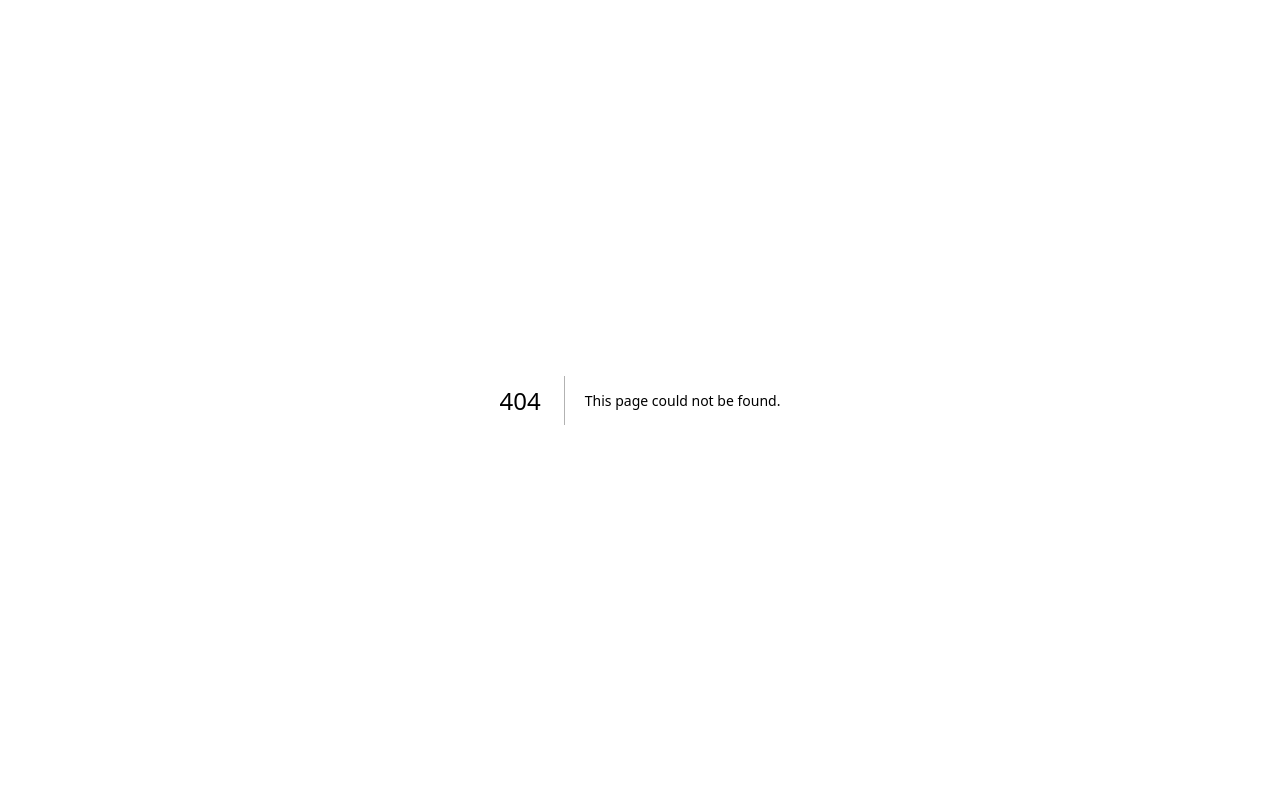
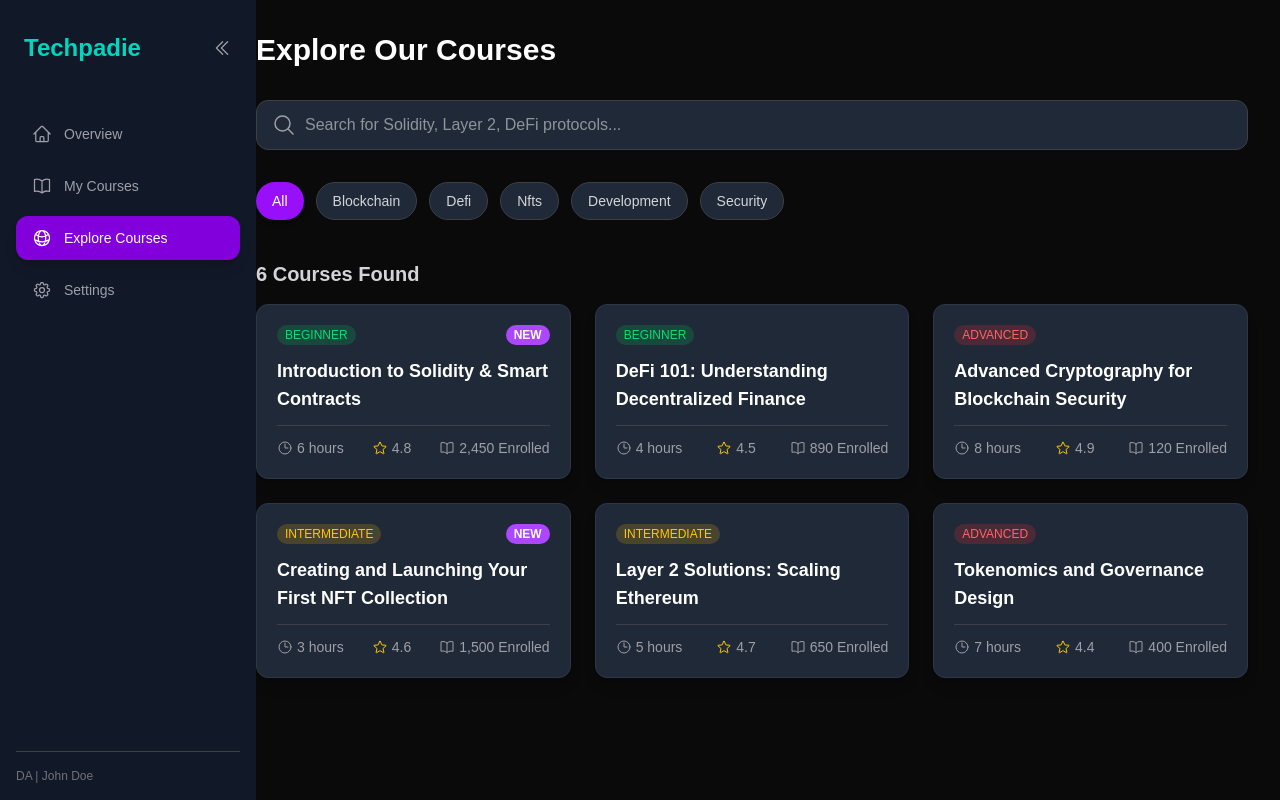
Before and after one commit to TeenGirlsinBlockchain/Techpadie, a Next.js app: page /dashboard/explore in a window 1280 px wide. Before the commit this address had no page. Built offline with nearby package versions, Linux system fonts and the light colour scheme.

Commit message:
added new types

```diff
--- a/app/dashboard/components/ExploreCourseCard.tsx
+++ b/app/dashboard/components/ExploreCourseCard.tsx
@@ -0,0 +1,60 @@
+"use client";
+
+import React from 'react';
+import Link from 'next/link';
+import { ClockIcon, StarIcon, BookOpenIcon } from '@heroicons/react/24/outline';
+import { ExploreCourse } from '@/app/types/dashboard';
+
+interface ExploreCourseCardProps {
+  course: ExploreCourse;
+}
+
+export default function ExploreCourseCard({ course }: ExploreCourseCardProps) {
+
+  const levelColor = course.level === 'beginner' ? 'bg-green-500/20 text-green-400' :
+                     course.level === 'intermediate' ? 'bg-yellow-500/20 text-yellow-400' :
+                     'bg-red-500/20 text-red-400';
+
+  return (
+    <Link href={`/dashboard/explore/${course.id}`} className="block h-full">
+      <div className="bg-[#1F2937] p-5 rounded-xl border border-[#2D3748] shadow-lg hover:border-purple-500 transition-all duration-200 flex flex-col h-full">
+
+        {/* Header and Tags */}
+        <div className="flex justify-between items-start mb-3">
+          <span className={`px-2 py-0.5 rounded-full text-xs font-medium uppercase ${levelColor}`}>
+            {course.level}
+          </span>
+          {course.isNew && (
+            <span className="px-2 py-0.5 rounded-full text-xs font-bold bg-purple-500 text-white">
+              NEW
+            </span>
+          )}
+        </div>
+
+        {/* Title */}
+        <h3 className="text-lg font-inter font-semibold text-white mb-3 flex-grow">
+          {course.title}
+        </h3>
+
+        {/* Metadata */}
+        <div className="flex justify-between text-sm text-zinc-400 space-x-4 border-t border-zinc-700 pt-3 mt-auto">
+
+          <div className="flex items-center space-x-1">
+            <ClockIcon className="h-4 w-4" />
+            <span>{course.duration}</span>
+          </div>
+
+          <div className="flex items-center space-x-1">
+            <StarIcon className="h-4 w-4 text-yellow-400" />
+            <span>{course.rating.toFixed(1)}</span>
+          </div>
+
+          <div className="flex items-center space-x-1">
+            <BookOpenIcon className="h-4 w-4" />
+            <span>{course.enrolledCount.toLocaleString()} Enrolled</span>
+          </div>
+        </div>
+      </div>
+    </Link>
+  );
+}
--- /dev/null
+++ b/app/dashboard/explore/page.tsx
@@ -0,0 +1,107 @@
+"use client";
+
+import React, { useState, useMemo } from 'react';
+import { MagnifyingGlassIcon } from '@heroicons/react/24/outline';
+import ExploreCourseCard from '../components/ExploreCourseCard';
+import { ExploreCourse, CourseCategory } from '@/app/types/dashboard';
+
+// --- MOCK DATA (when backend is ready, this is fetched from the server) ---
+const ALL_CATEGORIES: CourseCategory[] = ['all', 'blockchain', 'defi', 'nfts', 'development', 'security'];
+
+const MOCK_COURSES: ExploreCourse[] = [
+  { id: 1, title: 'Introduction to Solidity & Smart Contracts', category: 'development', level: 'beginner', duration: '6 hours', rating: 4.8, enrolledCount: 2450, isNew: true },
+  { id: 2, title: 'DeFi 101: Understanding Decentralized Finance', category: 'defi', level: 'beginner', duration: '4 hours', rating: 4.5, enrolledCount: 890, isNew: false },
+  { id: 3, title: 'Advanced Cryptography for Blockchain Security', category: 'security', level: 'advanced', duration: '8 hours', rating: 4.9, enrolledCount: 120, isNew: false },
+  { id: 4, title: 'Creating and Launching Your First NFT Collection', category: 'nfts', level: 'intermediate', duration: '3 hours', rating: 4.6, enrolledCount: 1500, isNew: true },
+  { id: 5, title: 'Layer 2 Solutions: Scaling Ethereum', category: 'blockchain', level: 'intermediate', duration: '5 hours', rating: 4.7, enrolledCount: 650, isNew: false },
+  { id: 6, title: 'Tokenomics and Governance Design', category: 'blockchain', level: 'advanced', duration: '7 hours', rating: 4.4, enrolledCount: 400, isNew: false },
+];
+
+// --- PAGE COMPONENT ---
+export default function ExploreCoursesPage() {
+  const [searchTerm, setSearchTerm] = useState('');
+  const [activeCategory, setActiveCategory] = useState<CourseCategory>('all');
+
+  // Filtered courses based on current state (Optimized with useMemo)
+  const filteredCourses = useMemo(() => {
+    let courses = MOCK_COURSES;
+
+    // 1. Filter by Category
+    if (activeCategory !== 'all') {
+      courses = courses.filter(course => course.category === activeCategory);
+    }
+
+    // 2. Filter by Search Term
+    if (searchTerm) {
+      const lowerCaseSearch = searchTerm.toLowerCase();
+      courses = courses.filter(course =>
+        course.title.toLowerCase().includes(lowerCaseSearch)
+      );
+    }
+
+    return courses;
+  }, [activeCategory, searchTerm]);
+
+
+  const getCategoryDisplayName = (category: CourseCategory) => {
+    // Simple helper to convert category code to display name
+    return category.charAt(0).toUpperCase() + category.slice(1);
+  };
+
+  return (
+    <div className="space-y-8">
+      <h1 className="text-3xl font-inter font-bold text-white">Explore Our Courses</h1>
+
+      {/* 1. Search Bar */}
+      <div className="relative">
+        <input
+          type="text"
+          placeholder="Search for Solidity, Layer 2, DeFi protocols..."
+          value={searchTerm}
+          onChange={(e) => setSearchTerm(e.target.value)}
+          className="w-full bg-[#1F2937] border border-zinc-700 text-white rounded-xl py-3 pl-12 pr-4 text-base focus:outline-none focus:ring-2 focus:ring-purple-500 transition"
+        />
+        <MagnifyingGlassIcon className="h-6 w-6 text-zinc-400 absolute left-4 top-1/2 transform -translate-y-1/2" />
+      </div>
+
+      {/* 2. Category Filters */}
+      <div className="flex space-x-3 overflow-x-auto pb-2">
+        {ALL_CATEGORIES.map(category => (
+          <button
+            key={category}
+            onClick={() => setActiveCategory(category)}
+            className={`
+              px-4 py-2 rounded-full text-sm font-medium whitespace-nowrap transition
+              ${activeCategory === category
+                ? 'bg-purple-600 text-white shadow-md'
+                : 'bg-[#1F2937] text-zinc-300 border border-zinc-700 hover:border-purple-500'
+              }
+            `}
+          >
+            {getCategoryDisplayName(category)}
+          </button>
+        ))}
+      </div>
+
+
+      {/* 3. Course Grid */}
+      <section>
+        <h2 className="text-xl font-semibold text-zinc-300 mb-4">
+          {filteredCourses.length} Courses Found
+        </h2>
+
+        {filteredCourses.length > 0 ? (
+          <div className="grid grid-cols-1 sm:grid-cols-2 lg:grid-cols-3 gap-6">
+            {filteredCourses.map(course => (
+              <ExploreCourseCard key={course.id} course={course} />
+            ))}
+          </div>
+        ) : (
+          <div className="text-center py-10 bg-[#1F2937] rounded-xl border border-zinc-700 text-zinc-400">
+            <p>No courses match your search or filter criteria.</p>
+          </div>
+        )}
+      </section>
+    </div>
+  );
+}
--- a/app/types/dashboard.ts
+++ b/app/types/dashboard.ts
@@ -11,3 +11,29 @@ export interface ExploreCourse {
   enrolledCount: number;
   isNew: boolean;
 }
+
+
+
+export interface Lesson {
+  id: number;
+  title: string;
+  durationMinutes: number;
+}
+
+export interface Module {
+  id: number;
+  title: string;
+  lessons: Lesson[];
+}
+
+export interface DetailedCourse {
+  id: number;
+  title: string;
+  description: string;
+  priceUSD: number;
+  modules: Module[];
+  totalModules: number;
+  totalDurationHours: number;
+  isCertified: boolean;
+  imageUrl: string; // For the enrollment card
+}
```
